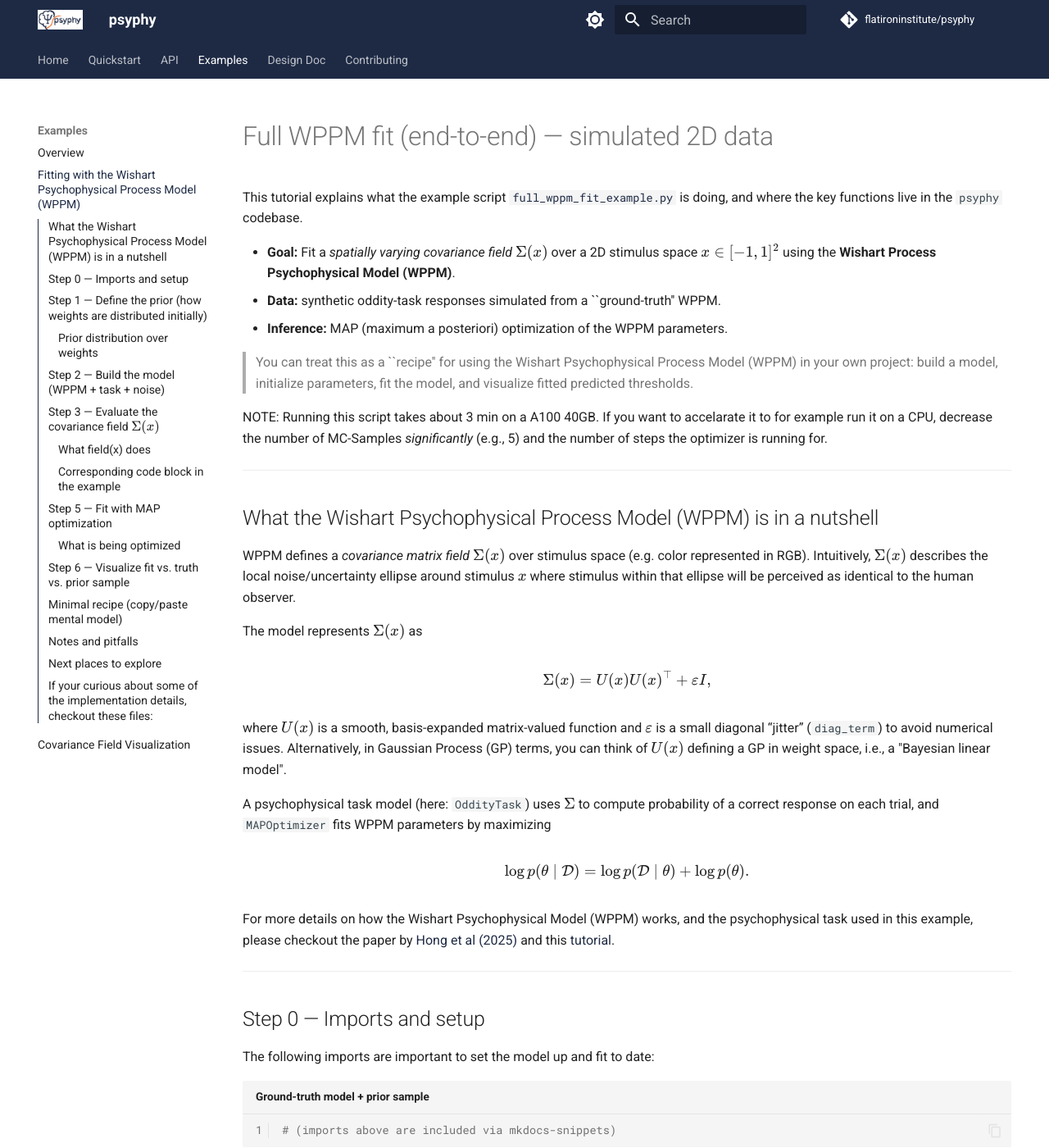
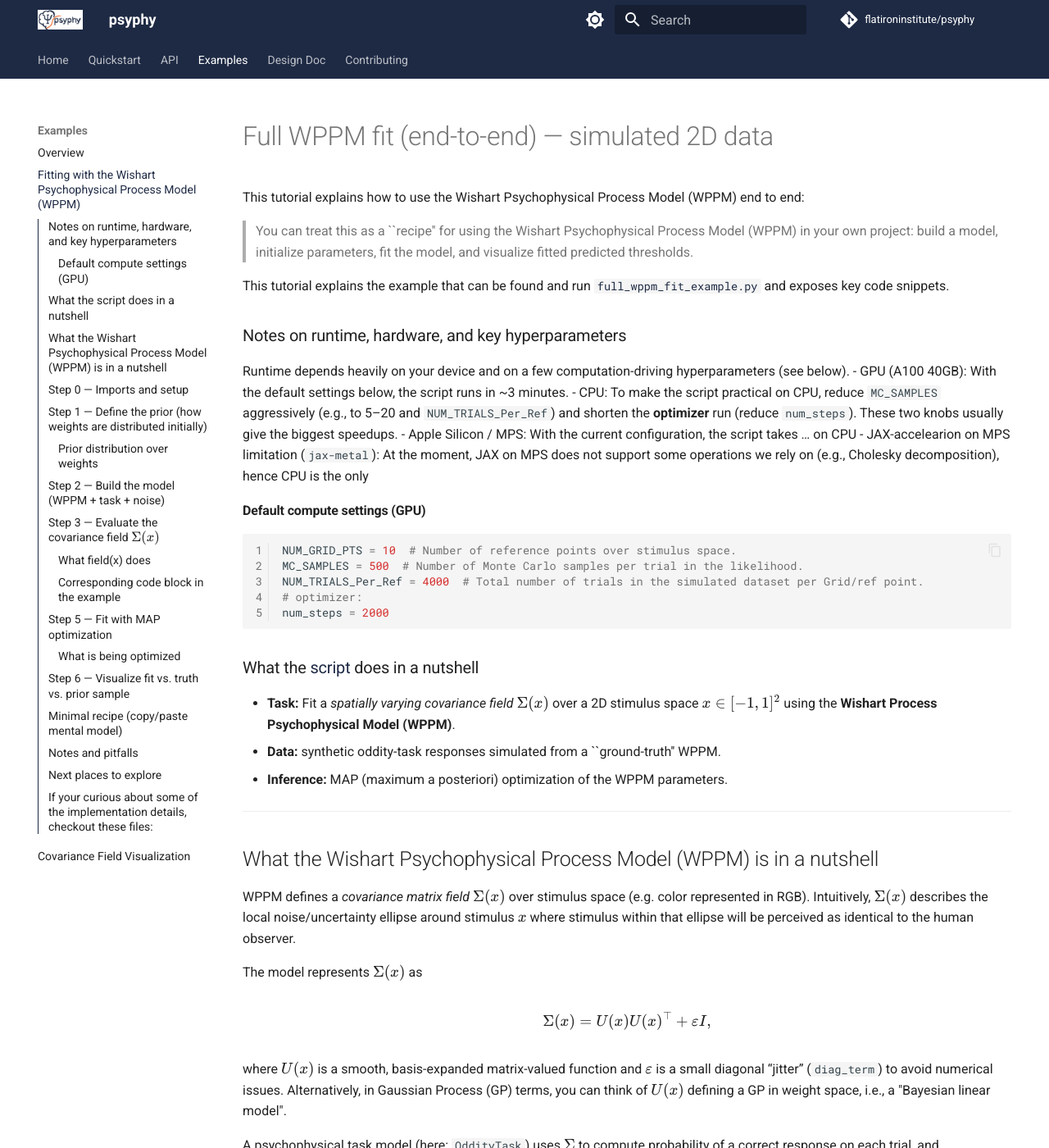
Before and after one commit to hmd101/psyphy, an MkDocs documentation site: the page built from docs/examples/wppm/full_wppm_fit_example.md, in a window 1280 px wide and 1400 px high. Shown: the whole window at 82% size. Built offline with MkDocs 1.6.1 and Material for MkDocs 9.7.7, drawn with Linux system fonts in a browser that asks for light colours; comment, search, counter and statistics services are not loaded; some of the changed text lies outside the part shown.

Commit message:
small tutorial update

````diff
--- a/docs/examples/wppm/full_wppm_fit_example.md
+++ b/docs/examples/wppm/full_wppm_fit_example.md
@@ -1,31 +1,53 @@
 # Full WPPM fit (end-to-end) — simulated 2D data
 
-This tutorial explains what the example script [`full_wppm_fit_example.py`](full_wppm_fit_example.py) is doing, and where the key functions live in the `psyphy` codebase.
+This tutorial explains how to use the Wishart Psychophysical Process Model (WPPM) end to end:
+> You can treat this as a ``recipe'' for using the Wishart Psychophysical Process Model (WPPM) in your own project: build a model, initialize parameters, fit the model, and visualize fitted predicted thresholds.
 
-- **Goal:** Fit a *spatially varying covariance field* \(\Sigma(x)\) over a 2D stimulus space \(x \in [-1,1]^2\) using the **Wishart Process Psychophysical Model (WPPM)**.
+This tutorial explains the example that can be found and run
+ [`full_wppm_fit_example.py`](full_wppm_fit_example.py) and exposes key code snippets.
+
+
+
+### Notes on runtime, hardware, and key hyperparameters
+
+Runtime depends heavily on your device and on a few computation-driving hyperparameters (see below).
+- GPU (A100 40GB): With the default settings below, the script runs in ~3 minutes.
+- CPU: To make the script practical on CPU, reduce `MC_SAMPLES` aggressively (e.g., to 5–20 and `NUM_TRIALS_Per_Ref`) and shorten the **optimizer** run (reduce `num_steps`). These two knobs usually give the biggest speedups.
+- Apple Silicon / MPS: With the current configuration, the script takes … on  CPU
+- JAX-accelearion on MPS limitation (`jax-metal`): At the moment, JAX on MPS does not support some operations we rely on (e.g., Cholesky decomposition), hence CPU is the only
+
+#### Default compute settings (GPU)
+```python
+NUM_GRID_PTS = 10  # Number of reference points over stimulus space.
+MC_SAMPLES = 500  # Number of Monte Carlo samples per trial in the likelihood.
+NUM_TRIALS_Per_Ref = 4000  # Total number of trials in the simulated dataset per Grid/ref point.
+# optimizer:
+num_steps = 2000
+```
+
+
+### What the [script](full_wppm_fit_example.py) does in a nutshell
+- **Task:** Fit a *spatially varying covariance field* $\Sigma(x)$ over a 2D stimulus space $x \in [-1,1]^2$ using the **Wishart Process Psychophysical Model (WPPM)**.
 - **Data:** synthetic oddity-task responses simulated from a ``ground-truth'' WPPM.
 - **Inference:** MAP (maximum a posteriori) optimization of the WPPM parameters.
 
-> You can treat this as a ``recipe'' for using the Wishart Psychophysical Process Model (WPPM) in your own project: build a model, initialize parameters, fit the model, and visualize fitted predicted thresholds.
 
-NOTE: Running this script takes about 3 min on a A100 40GB.
-If you want to accelarate it to for example run it on a CPU, decrease the number of MC-Samples _significantly_ (e.g., 5) and the number of steps the optimizer is running for.
 
 ---
 
 ## What the Wishart Psychophysical Process Model (WPPM) is in a nutshell
 
-WPPM defines a *covariance matrix field* \(\Sigma(x)\) over stimulus space (e.g. color represented in RGB). Intuitively, \(\Sigma(x)\) describes the local noise/uncertainty ellipse around stimulus \(x\) where stimulus within that ellipse will be perceived as identical to the human observer.
+WPPM defines a *covariance matrix field* $\Sigma(x)$ over stimulus space (e.g. color represented in RGB). Intuitively, $\Sigma(x)$ describes the local noise/uncertainty ellipse around stimulus $x$ where stimulus within that ellipse will be perceived as identical to the human observer.
 
-The model represents \(\Sigma(x)\) as
+The model represents $\Sigma(x)$ as
 
 \[
 \Sigma(x) = U(x)U(x)^\top + \varepsilon I,
 \]
 
-where \(U(x)\) is a smooth, basis-expanded matrix-valued function and \(\varepsilon\) is a small diagonal “jitter” (`diag_term`) to avoid numerical issues. Alternatively, in Gaussian Process (GP) terms, you can think of \(U(x)\) defining a GP in weight space, i.e., a "Bayesian linear model".
+where $U(x)$ is a smooth, basis-expanded matrix-valued function and $\varepsilon$ is a small diagonal “jitter” (`diag_term`) to avoid numerical issues. Alternatively, in Gaussian Process (GP) terms, you can think of $U(x)$ defining a GP in weight space, i.e., a "Bayesian linear model".
 
-A psychophysical task model (here: `OddityTask`) uses \(\Sigma\) to compute probability of a correct response on each trial, and `MAPOptimizer` fits WPPM parameters by maximizing
+A psychophysical task model (here: `OddityTask`) uses $\Sigma$ to compute probability of a correct response on each trial, and `MAPOptimizer` fits WPPM parameters by maximizing
 
 \[
 \log p(\theta \mid \mathcal{D}) = \log p(\mathcal{D} \mid \theta) + \log p(\theta).
@@ -71,13 +93,13 @@ W \in \mathbb{R}^{(d+1) \times (d+1) \times D \times E},
 
 where:
 
-- \(d\) = `basis_degree`
-- \(D\) = `input_dim` (here 2)
-- \(E\) = `embedding_dim = input_dim + extra_embedding_dims`
+- $d$ = `basis_degree`
+- $D$ = `input_dim` (here 2)
+- $E$ = `embedding_dim = input_dim + extra_embedding_dims`
 
 The prior variance decays with basis “total degree”. In code:
 
-- `Prior._compute_basis_degree_grid()` constructs degrees \(i+j\) (2D) or \(i+j+k\) (3D).
+- `Prior._compute_basis_degree_grid()` constructs degrees $i+j$ (2D) or $i+j+k$ (3D).
 - `Prior._compute_W_prior_variances()` returns
 
 \[
@@ -100,10 +122,13 @@ This is the  state of the  WPPM: **before any data**, WPPM draws smooth random f
 
 <div align="center">
     <picture>
-    <img align="center" src="plots/prior_sample.png" width="600"/>
+    <img align="center" src="../plots/prior_sample.png" width="600"/>
     </picture>
     <p><em>A sample from the prior</em></p>
 </div>
+
+
+
 
 ---
 
@@ -132,7 +157,7 @@ The example uses a convenience wrapper:
 ```
 <div align="center">
     <picture>
-    <img align="center" src="plots/prior_sample.png" width="600"/>
+    <img align="center" src="../plots/prior_sample.png" width="600"/>
     </picture>
     <p><em>A sample from the prior</em></p>
 </div>
@@ -143,11 +168,11 @@ The example uses a convenience wrapper:
 At a high level:
 
 - Input: `x` with shape `(D,)` or `(..., D)`.
-- Output: covariance matrix/matrices \(\Sigma(x)\) with shape `(..., D, D)`.
+- Output: covariance matrix/matrices $\Sigma(x)$ with shape `(..., D, D)`.
 
 Mathematically:
 
-1. Compute a basis feature vector \(\phi(x)\) (Chebyshev basis products).
+1. Compute a basis feature vector $\phi(x)$ (Chebyshev basis products).
 2. Form a matrix
 
 \[
@@ -162,7 +187,7 @@ U(x) = \sum_{i,j} W_{ij}\, \phi_{ij}(x)
 \Sigma(x) = U(x)U(x)^\top + \varepsilon I.
 \]
 
-In the code, the name “sqrt” is often used for \(U(x)\): it is a *square-root factor* of the covariance (up to the diagonal term).
+In the code, the name “sqrt” is often used for $U(x)$: it is a *square-root factor* of the covariance (up to the diagonal term).
 
 > If you’re looking for the implementation details of the “sqrt” computation, search in `src/psyphy/model/wppm.py` for a helper named like `_compute_sqrt` (or similarly named). That’s where you’ll find the `einsum` contraction turning `W` and basis features into `U(x)`.
 
@@ -196,8 +221,8 @@ MAP fitting finds
 \theta_\text{MAP} = \arg\max_{\theta} \big[\log p(\mathcal{D}\mid\theta) + \log p(\theta)\big].
 \]
 
-- \(\log p(\theta)\) is from `Prior.log_prob(params)` (see `prior.py`).
-- \(\log p(\mathcal{D}\mid\theta)\) is computed by the task’s log-likelihood (here via Monte Carlo inside `OddityTask.loglik`).
+- $\log p(\theta)$ is from `Prior.log_prob(params)` (see `prior.py`).
+- $\log p(\mathcal{D}\mid\theta)$ is computed by the task’s log-likelihood (here via Monte Carlo inside `OddityTask.loglik`).
 
 The result in this example is a `MAPPosterior` object that contains a point estimate `map_posterior.params`.
 
@@ -207,7 +232,7 @@ The result in this example is a `MAPPosterior` object that contains a point esti
 ## Step 6 — Visualize fit vs. truth vs. prior sample
 <div align="center">
     <picture>
-    <img align="center" src="plots/ellipses.png" width="600"/>
+    <img align="center" src="../plots/ellipses.png" width="600"/>
     </picture>
     <p><em>Fitted ellipsoids overlayed with ground truth and model initialization, a sample from the prior.</em></p>
 </div>
@@ -218,7 +243,7 @@ The result in this example is a `MAPPosterior` object that contains a point esti
 ```
 <div align="center">
     <picture>
-    <img align="center" src="plots/learning_curve.png" width="600"/>
+    <img align="center" src="../plots/learning_curve.png" width="600"/>
     </picture>
     <p><em>Learning curve.</em></p>
 </div>
@@ -246,7 +271,7 @@ To use WPPM on your own data, these are the essential calls:
 5. **Fit**:
    - `map = MAPOptimizer(...).fit(model, data, init_params=params0, ...)`
 
-6. **Inspect** \(\Sigma(x)\):
+6. **Inspect** $\Sigma(x)$:
    - `field = WPPMCovarianceField(model, map.params)`
    - `Sigmas = field(xs)`
 
@@ -289,6 +314,6 @@ instead of using relative filesystem paths.
 If you want to “follow the call graph”:
 
 1. `WPPM.init_params(...)` (defined in [`src/psyphy/model/wppm.py`](https://github.com/flatironinstitute/psyphy/blob/main/src/psyphy/model/wppm.py)) → delegates to the prior’s `Prior.sample_params(...)` (defined in [`src/psyphy/model/prior.py`](https://github.com/flatironinstitute/psyphy/blob/main/src/psyphy/model/prior.py)).
-2. `OddityTask.predict_with_kwargs(...)` / `OddityTask.loglik(...)` (defined in [`src/psyphy/model/task.py`](https://github.com/flatironinstitute/psyphy/blob/main/src/psyphy/model/task.py)) → calls into the model to get \(\Sigma(x)\) and then runs the task’s decision rule (Monte Carlo in the full model).
-3. `WPPMCovarianceField(model, params)` (defined in [`src/psyphy/model/covariance_field.py`](https://github.com/flatironinstitute/psyphy/blob/main/src/psyphy/model/covariance_field.py)) → provides a callable `field(x)` that returns \(\Sigma(x)\) for single points or batches.
+2. `OddityTask.predict_with_kwargs(...)` / `OddityTask.loglik(...)` (defined in [`src/psyphy/model/task.py`](https://github.com/flatironinstitute/psyphy/blob/main/src/psyphy/model/task.py)) → calls into the model to get $\Sigma(x)$ and then runs the task’s decision rule (Monte Carlo in the full model).
+3. `WPPMCovarianceField(model, params)` (defined in [`src/psyphy/model/covariance_field.py`](https://github.com/flatironinstitute/psyphy/blob/main/src/psyphy/model/covariance_field.py)) → provides a callable `field(x)` that returns $\Sigma(x)$ for single points or batches.
 4. `MAPOptimizer.fit(...)` (defined in [`src/psyphy/inference/map_optimizer.py`](https://github.com/flatironinstitute/psyphy/blob/main/src/psyphy/inference/map_optimizer.py)) → runs gradient-based optimization of the negative log likelihood.
--- a/docs/examples/wppm/full_wppm_fit_example.py
+++ b/docs/examples/wppm/full_wppm_fit_example.py
@@ -155,7 +155,7 @@ def _ellipse_segments_from_covs(
 
 NUM_GRID_PTS = 10  # Number of reference points over stimulus space.
 MC_SAMPLES = 500  # Number of Monte Carlo samples per trial in the likelihood. # 500
-NUM_TRIALS_TOTAL = 4000  # Total number of trials in the simulated dataset.
+NUM_TRIALS_Per_Ref = 4000  # Total number of trials in the simulated dataset.
 # 4000 trials does not work on cpu
 
 
@@ -219,7 +219,7 @@ truth_params = truth_model.init_params(jax.random.PRNGKey(123))
 
 
 # --8<-- [start:simulate_data]
-num_trials_per_ref = NUM_TRIALS_TOTAL  # (trials per reference point)
+num_trials_per_ref = NUM_TRIALS_Per_Ref  # (trials per reference point)
 n_ref_grid = 5  # NUM_GRID_PTS
 ref_grid = jnp.linspace(-1, 1, n_ref_grid)  # [-1,1] space
 ref_points = jnp.stack(jnp.meshgrid(ref_grid, ref_grid), axis=-1).reshape(-1, 2)
@@ -469,7 +469,7 @@ ref_scatter = ax.scatter(
 legend_handles.append(ref_scatter)
 ax.set_title(
     f"Covariance field  \nSkipped non-PD: GT={non_pd_counts[0]}, Prior={non_pd_counts[1]}, Fit={non_pd_counts[2]}"
-    f"\n lr={lr}, steps={steps} - MC-samples={MC_SAMPLES}, num-trials={num_trials_total}"
+    f"\n lr={lr}, steps={steps} - MC-samples={MC_SAMPLES}, num-trials-total={num_trials_total}"
 )
 ax.set_aspect("equal", adjustable="box")
 ax.set_xlabel("Model space dimension 1")
@@ -553,7 +553,7 @@ if steps_hist and loss_hist:
     ax2.set_xlim(steps_hist[0], steps_hist[-1])
     ax2.plot(steps_hist, loss_hist, color="#4444aa")
     ax2.set_title(
-        f"Learning curve — lr={lr}, steps={steps} - MC-samples={MC_SAMPLES}, num-trials={num_trials_total}"
+        f"Learning curve \n lr={lr}, steps={steps} - MC-samples={MC_SAMPLES}, num-trials-per-ref={num_trials_per_ref}"
     )
     ax2.set_xlabel("Step")
     ax2.set_ylabel("Neg log likelihood")
````
Also changed, not shown: docs/examples/covariance_field/covariance_field.md (+3 -3 lines), docs/examples/wppm/plots/ellipses.png, docs/examples/wppm/plots/learning_curve.png.
